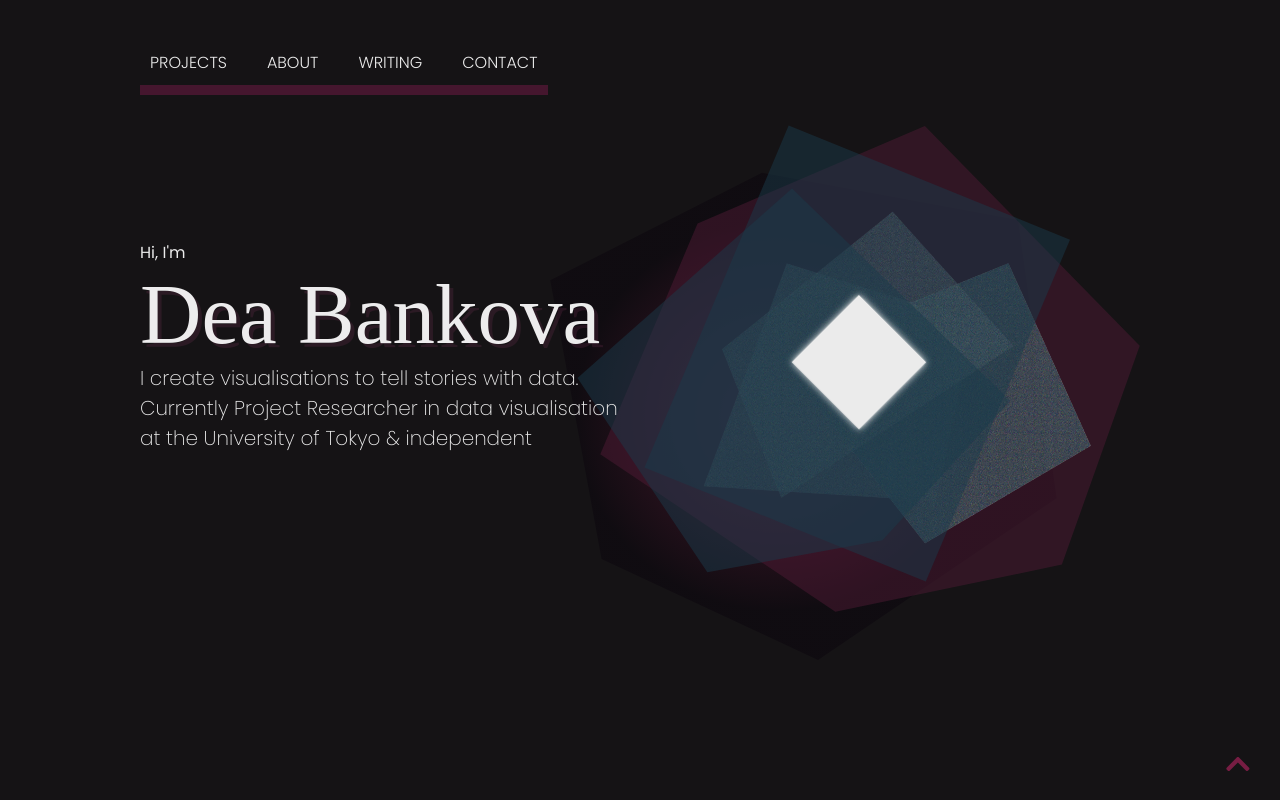
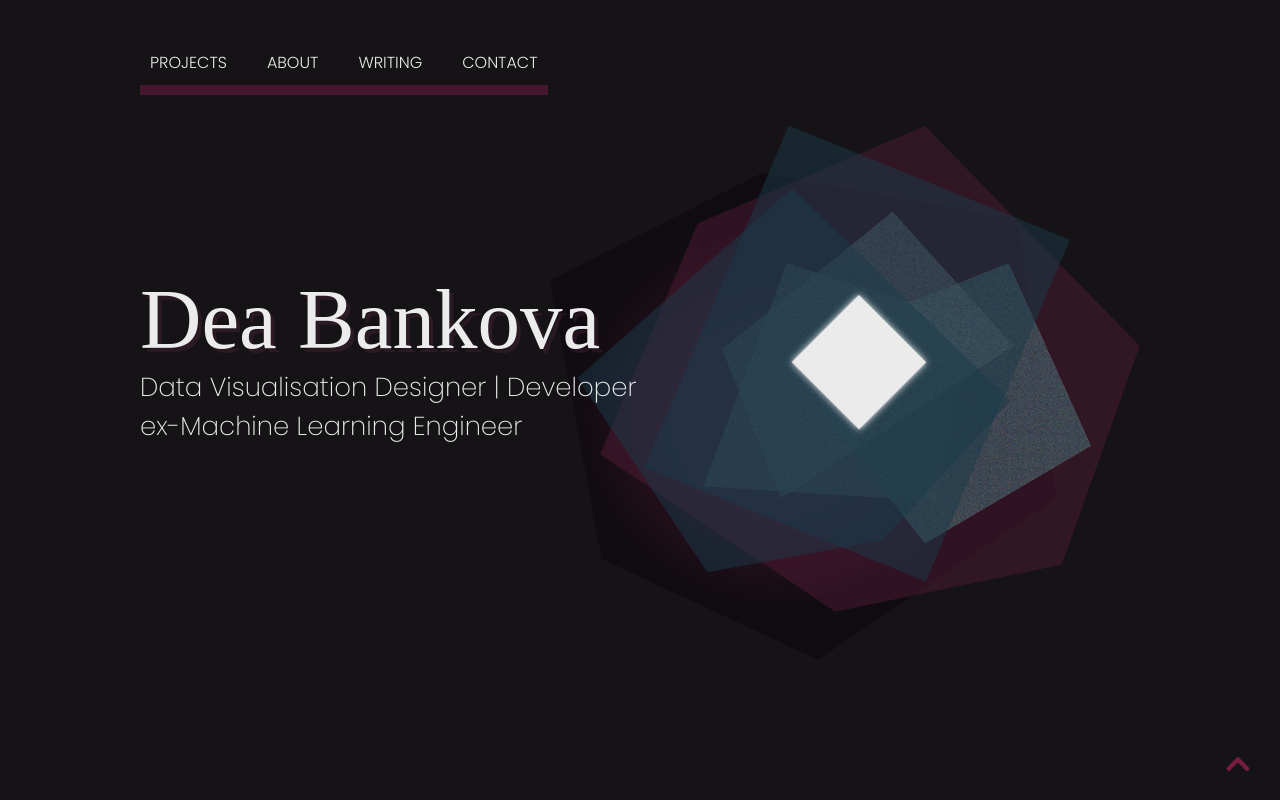
Before and after one commit to deaxmachina/dea_bankova, a React (Create React App) app: page / in a window 1280 px wide. Shown: the top 800 px of the page. Built offline with nearby package versions, Linux system fonts and the light colour scheme; a web font is replaced by a local one.

Commit message:
finish post

```diff
--- a/public/index.html
+++ b/public/index.html
@@ -11,8 +11,8 @@
     <meta property="og:description" content="From data analysis to visualisation and front-end development, I create end-to-end data-based stories. Currently Project Researcher in data visualisation at the University of Tokyo & independent. Based in Japan or the UK. " />
     <meta name="description" content="From data analysis to visualisation and front-end development, I create end-to-end data-based stories. Currently Project Researcher in data visualisation at the University of Tokyo & independent. Based in Japan or the UK. " />
 
-    <meta property="og:image" content="https://live.staticflickr.com/65535/51114712053_c4307db36b_o.jpg" />
-    <meta name="image" content="https://live.staticflickr.com/65535/51114712053_c4307db36b_o.jpg" />
+    <meta property="og:image" content="https://live.staticflickr.com/65535/51142138840_a07e840918_o.jpg" />
+    <meta name="image" content="https://live.staticflickr.com/65535/51142138840_a07e840918_o.jpg" />
     <meta property="og:image:alt" content="Dea Bankova || data visualisation designer | developer" />
 
     <meta property="og:locale" content="en_GB" />
--- a/src/App.css
+++ b/src/App.css
@@ -23,6 +23,9 @@ body, * {
   box-sizing: border-box;
   padding: 0;
   margin: 0;
+}
+*:active {
+  outline: none;
 }
 
 .noSelect {
--- a/src/Components/HeroPage/HeroPage.css
+++ b/src/Components/HeroPage/HeroPage.css
@@ -8,7 +8,7 @@
 /***************** Text in the about section *************************/
 #hero-text-container {
   color: var(--textLightcolour);
-  margin-top: 120px;
+  margin-top: 150px;/*120px;*/
   left: 0;
   z-index: 2;
   width: 500px;
@@ -27,7 +27,7 @@
   overflow: hidden;
 }
 .personal-description {
-  font-size: 1.25em;
+  font-size: 26px; /*1.25em;*/
   font-weight: 200;
   z-index: 2;
   overflow: hidden;
--- a/src/Components/HeroPage/HeroText.js
+++ b/src/Components/HeroPage/HeroText.js
@@ -3,12 +3,12 @@ import React from "react";
 const HeroText = () => {
   return (
     <div id="hero-text-container" >
-      <p className="greeting highlight-dark-background">Hi, I'm</p>
+      {/*<p className="greeting highlight-dark-background">Hi, I'm</p>*/}
       <h1 className="name highlight-dark-background">Dea Bankova</h1>
       <p className="personal-description highlight-dark-background">
-        I create visualisations to tell stories with data.
-        Currently Project Researcher in data visualisation
-        at the University of Tokyo & independent
+        Data Visualisation Designer | Developer
+        <br ></br>
+        ex-Machine Learning Engineer
       </p>
     </div>
   )
--- a/src/Components/Writing/Posts/AllPosts.js
+++ b/src/Components/Writing/Posts/AllPosts.js
@@ -13,6 +13,7 @@ const AllPosts = () => {
           <PostReactD3 />
         )}
       />
+      {/*
         <Route path={`/writing/placeholder-title1`} exact
           render={ props => (
             <PostReactD3 />
@@ -23,6 +24,7 @@ const AllPosts = () => {
             <PostReactD3 />
           )}
         />
+       */}
     </>
   )
 };
--- a/src/Components/Writing/data/blogData.js
+++ b/src/Components/Writing/data/blogData.js
@@ -4,20 +4,21 @@
 const blogData = [
   {
     id: 'd3-react-start',
-    title: "Starting with D3.js and React",
+    title: "Getting started with D3.js in React",
     date: 'Apr 2021',
     category: 'tutorial',
     imgUrl: 'https://live.staticflickr.com/65535/51140128795_068dcfc6f2_o.png',
     smallImgUrl: 'https://live.staticflickr.com/65535/51124368892_d5eff0b322_o.png',
     description:
      <>
-      Lorem ipsum dolor sit amet, consectetur adipiscing elit, sed do eiusmod tempor incididunt ut
-      labore et dolore magna aliqua. Ut enim ad minim veniam, quis nostrud exercitation ullamco
-      laboris nisi ut aliquip ex ea commodo consequat. Duis aute irure dolor in reprehenderit in
-      voluptate velit esse cillum dolore eu fugiat nulla pariatur. Excepteur sint occaecat cupidatat
-      non proident, sunt in culpa qui officia deserunt mollit anim id est laborum.
+      I recently completed a 100 Days of Code challenge with React and D3 and I wanted to share my thoughts
+      on the two main approaches for combining these frameworks, both of which are designed to control the
+      DOM in their own way. We will compare these approaches and go in depth into a couple of examples
+      --bar chart, tooltips, d3-force and d3-brush--, focusing specifically on the style I have tended to
+      prefer, which uses the useEffect and useRef React hooks to hand over DOM access to D3.
      </>
   },
+  /*
   {
     id: 'placeholder-title1',
     title: "Placeholder Title 1",
@@ -50,6 +51,7 @@ const blogData = [
       non proident, sunt in culpa qui officia deserunt mollit anim id est laborum.
      </>
   }
+  */
 ];
 
 export default blogData;
```
Lines whose indentation alone changed are shown as unchanged.
